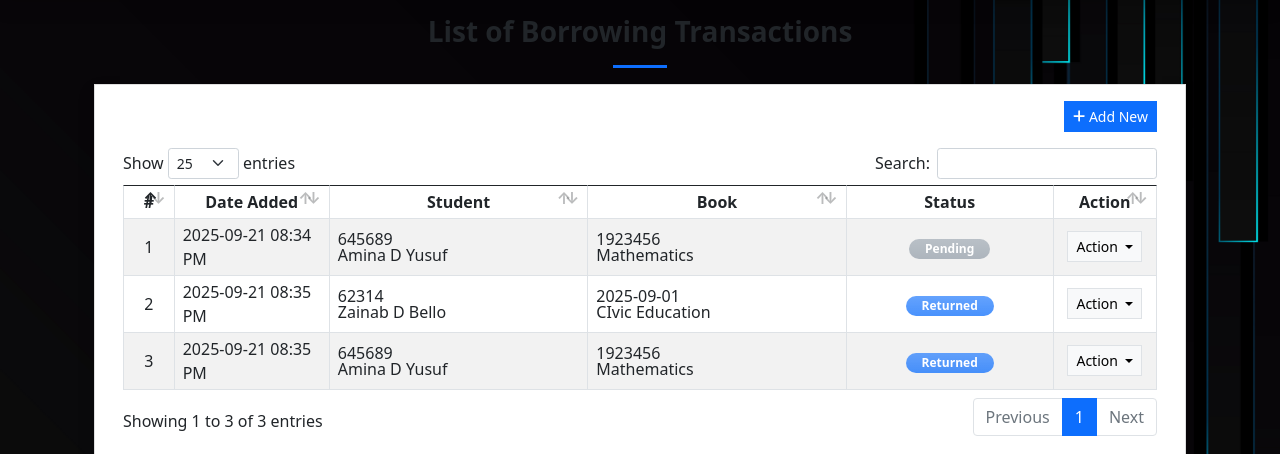
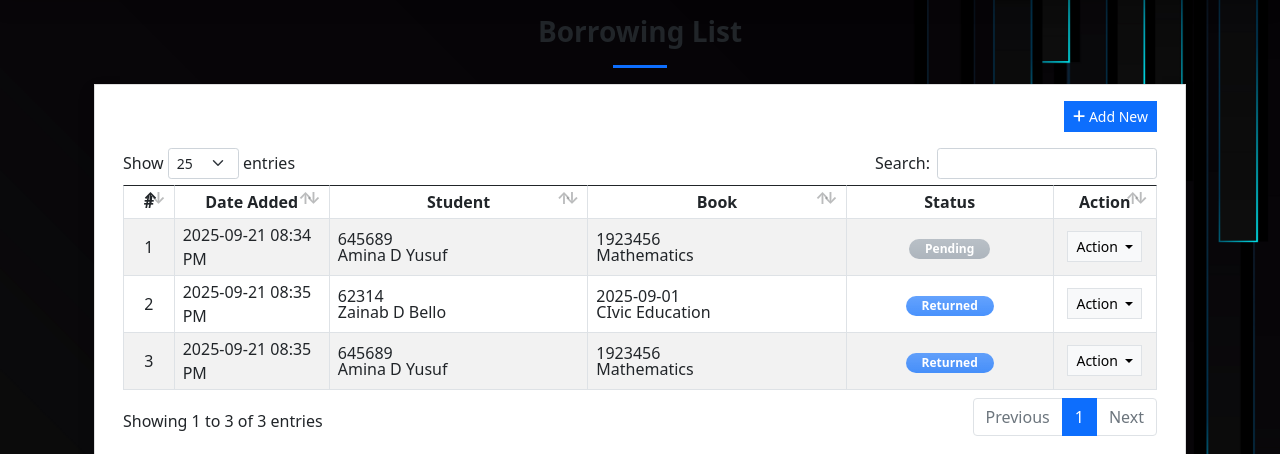
Before and after one commit to Saudii81/django_lms, a Django app: page /borrows in a window 1280 px wide. Shown: the part 81-535 px from the top of the page. Run offline with Django 4.2, Linux system fonts and the light colour scheme; a user stored in the database is signed in; data comes from the database, SQL or seed files in the repository; parts of the project's set-up code (start-up, migrations or seed data) failed here and were passed over; some libraries are stand-ins or nearby versions.

Commit message:
refactor the for code borrowing

```diff
--- a/lmsApp/templates/borrows.html
+++ b/lmsApp/templates/borrows.html
@@ -1,7 +1,7 @@
 {% extends 'base.html' %} {% load static %} {% block pageContent %}
 <section class="py-4">
     <div class="container">
-        <h3 class="fw-bolder text-center">List of Borrowing Transactions</h3>
+        <h3 class="fw-bolder text-center">Borrowing List</h3>
         <center>
             <hr class="bg-primary opacity-100" style="height:3px" width="5%">
         </center>
```
